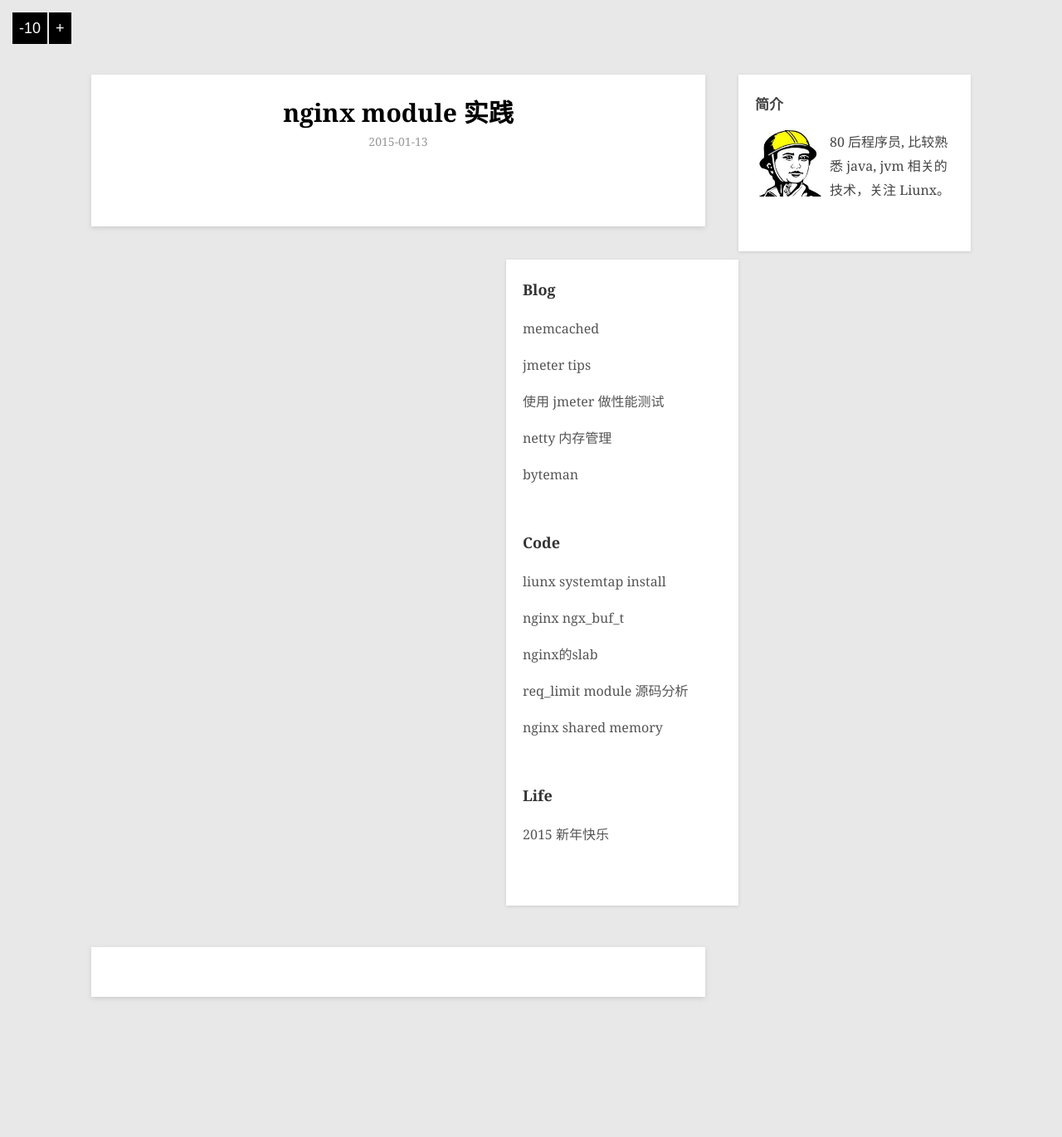
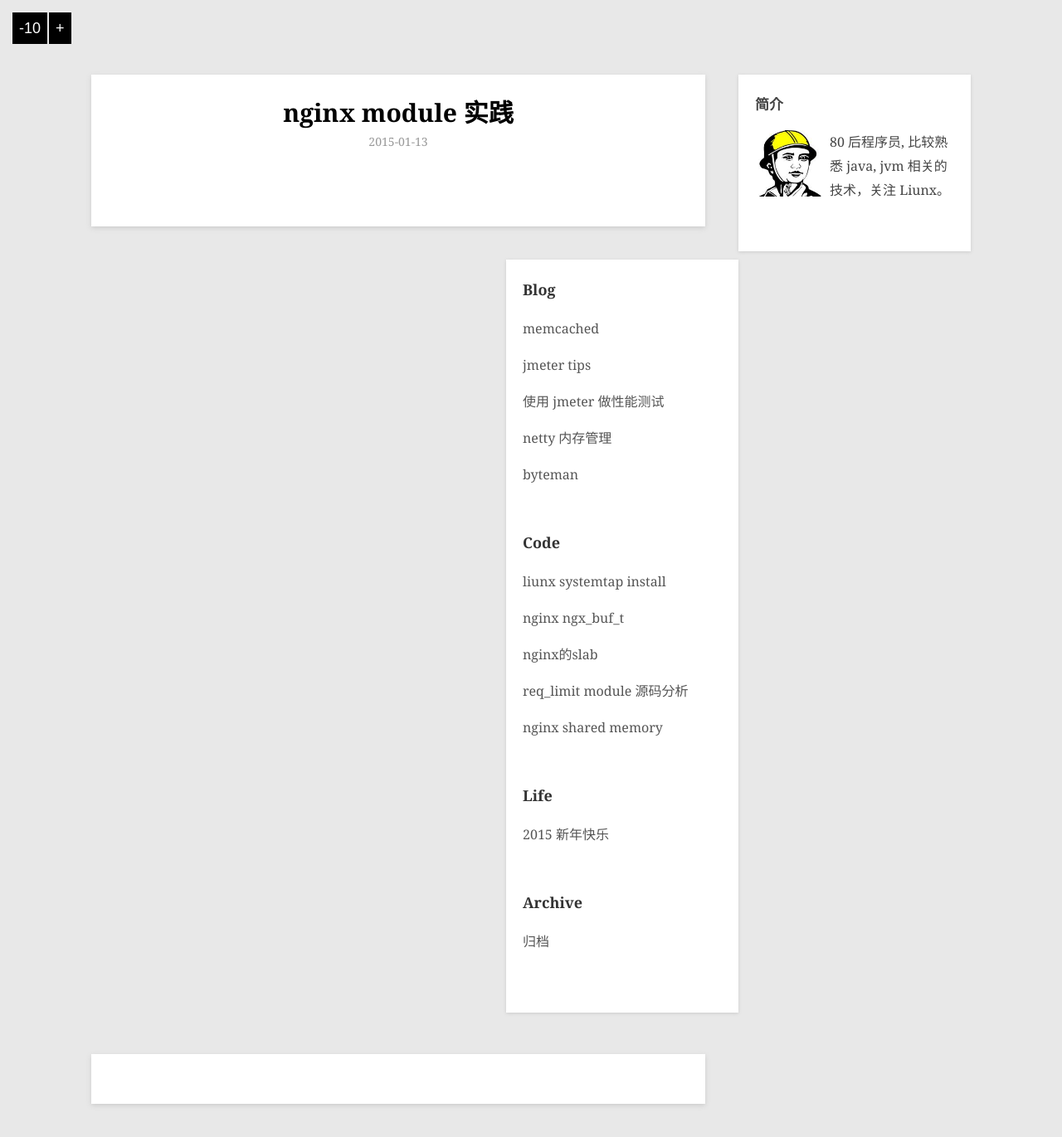
Before and after one commit to hushi55/hushi55.github.io, a Jekyll site: the page built from _posts/code/2015-01-13-nginx-handler.md, in a window 1280 px wide. Shown: the whole page at 83% size. Built offline with Jekyll 4.4.1, drawn with Linux system fonts in a browser that asks for light colours; Markdown is read by kramdown in place of the engine named in the settings; comment, search, counter and statistics services are not loaded; before the commit the page ends 1242 px from its top, so only the background shows below that.

Commit message:
post layout add Archive

```diff
--- a/_layouts/post.html
+++ b/_layouts/post.html
@@ -90,6 +90,11 @@ layout: default
 		    {% endif %}
         {% endfor %}
         </ul>
+
+        <h2>Archive</h2>
+        <ul class="artical-list">
+		 	<li><a href="/archive.html">归档</a></li>
+        </ul>
     </div>
 </div>
 
```
